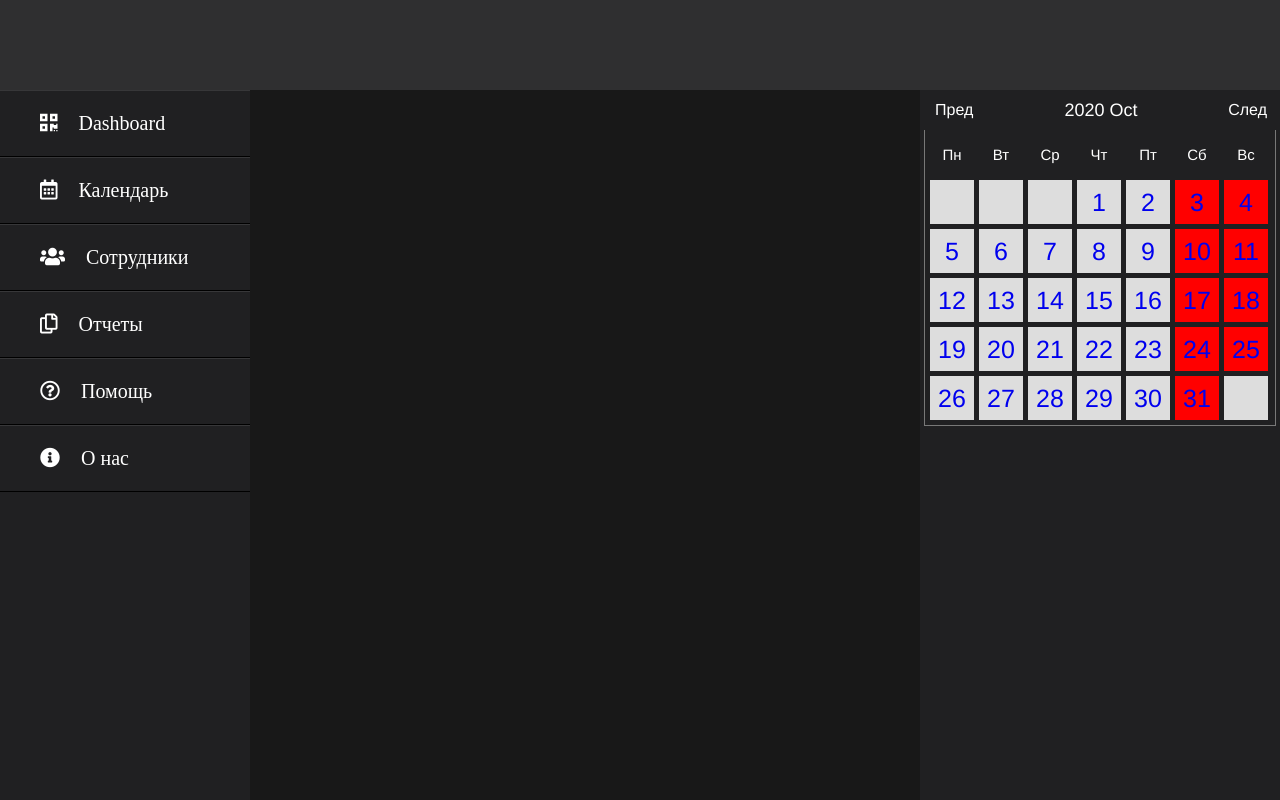
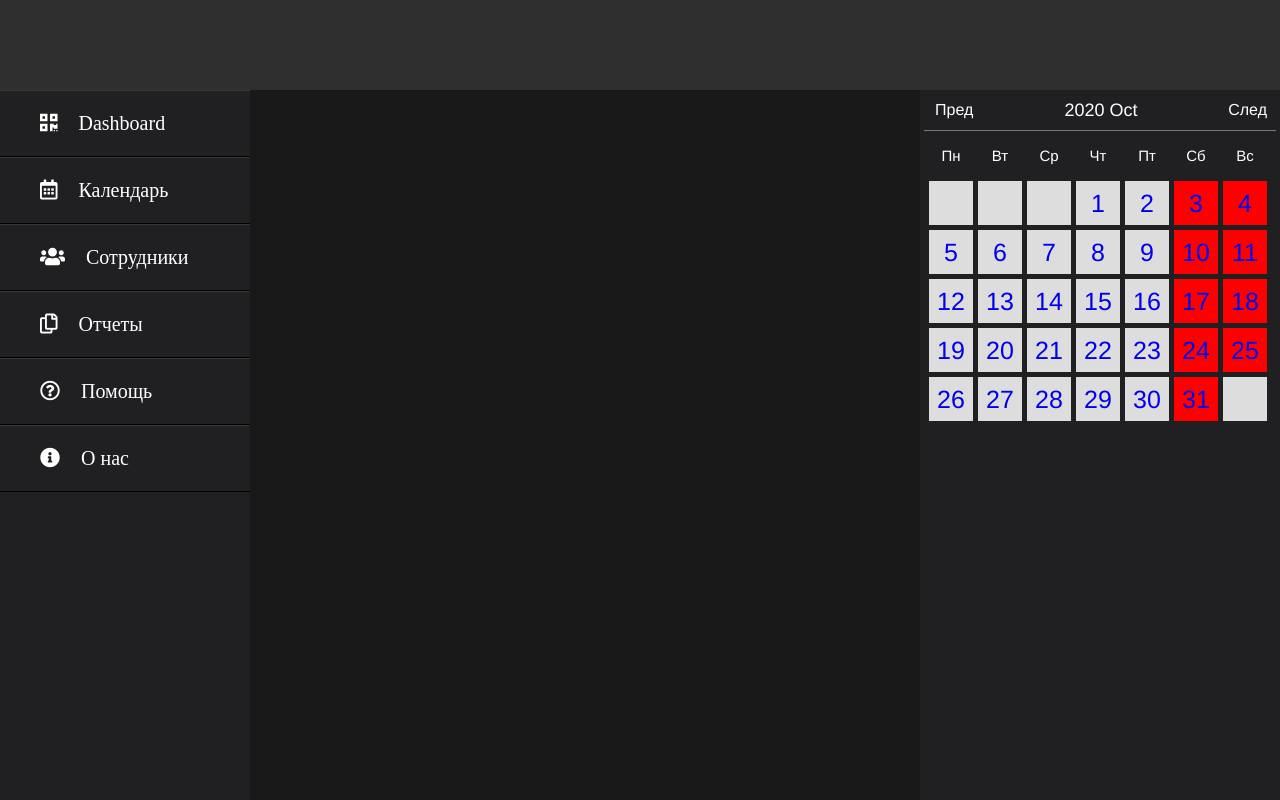
Before and after one commit to Dies1rae/DepTimeManager, a PHP site: page / in a window 1280 px wide. Run offline with PHP 8.4, Linux system fonts and the light colour scheme.

Commit message:
edit calendar css

```diff
--- a/style/calendar.css
+++ b/style/calendar.css
@@ -55,8 +55,8 @@ div#calendar div.header a.next{
 
 /*******************************Calendar Content Cells*********************************/
 div#calendar div.box-content{
-    border: 1px solid #787878 ;
-    border-top: none;
+    border-top: 1px solid #787878 ;
+    /* border-top: none; */
 }
 
 
```
